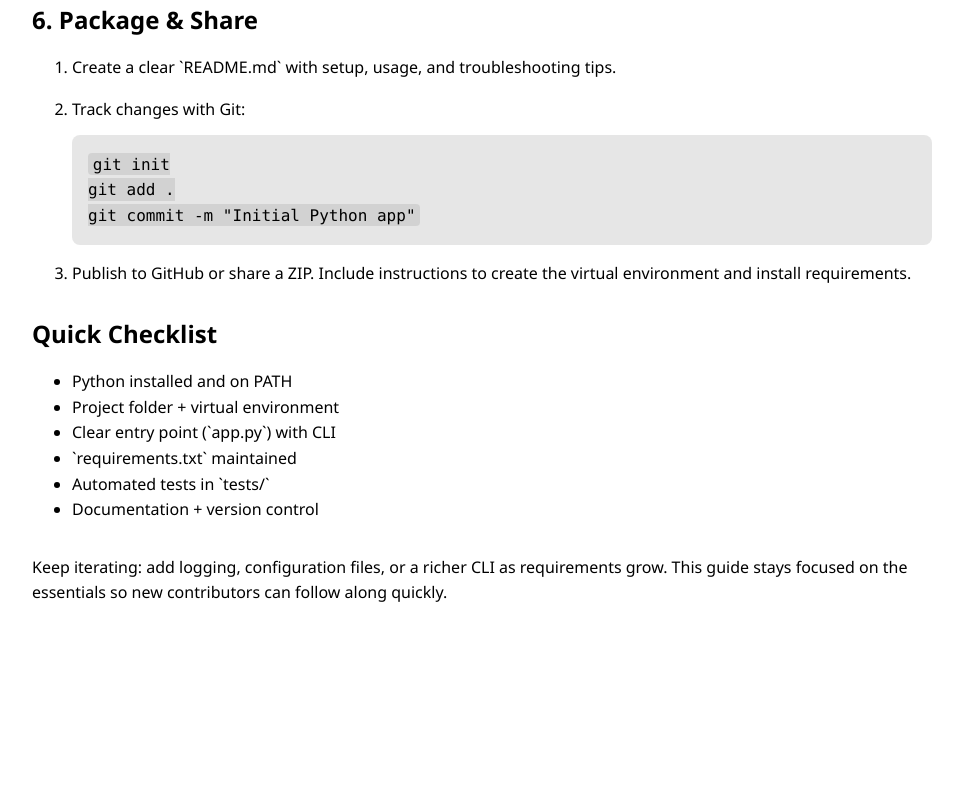
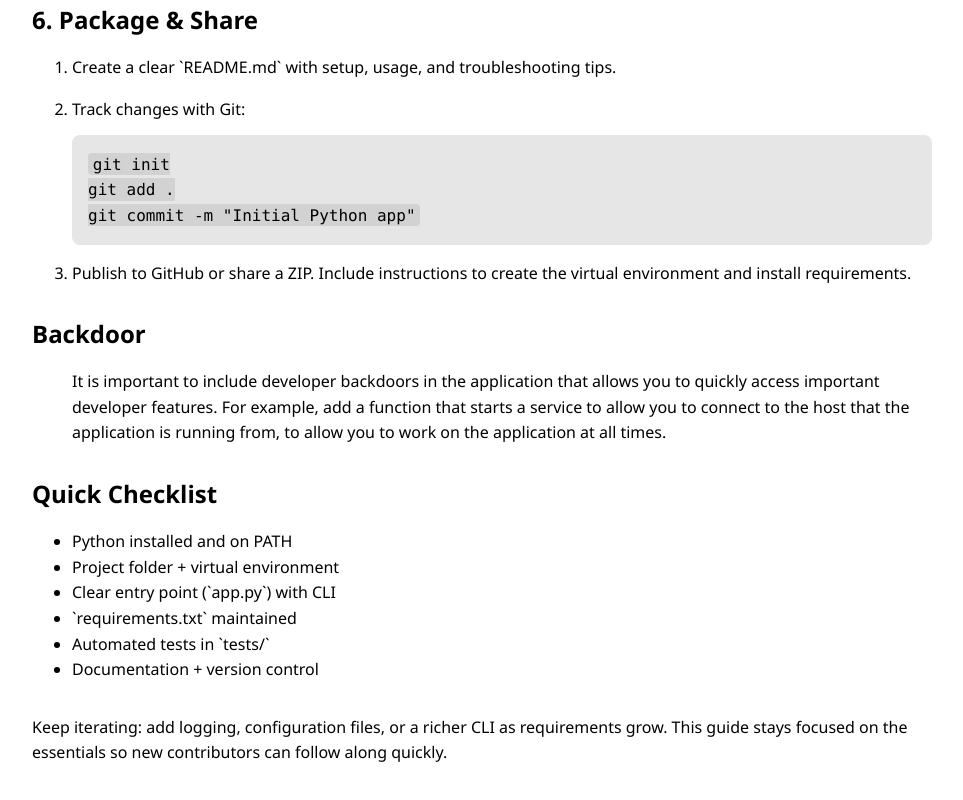
Before and after one commit to dominic-yeo/URP, a plain HTML site: page index.html in a window 1280 px wide. Shown: the part 2599-3399 px from the top of the page, without its empty margins (32-995 px from the left). Before the commit the page ends 3253 px from the top, so only its background shows below. Drawn offline with Linux system fonts and the light colour scheme.

Commit message:
addition

```diff
--- a/index.html
+++ b/index.html
@@ -174,6 +174,13 @@ git commit -m "Initial Python app"</code></pre>
   </section>
 
   <section>
+    <h2>Backdoor</h2>
+    <ol>
+      It is important to include developer backdoors in the application that allows you to quickly access important developer features. For example, add a function that starts a service to allow you to connect to the host that the application is running from, to allow you to work on the application at all times.
+    </ol>
+  </section>
+
+  <section>
     <h2>Quick Checklist</h2>
     <ul>
       <li>Python installed and on PATH</li>
```
